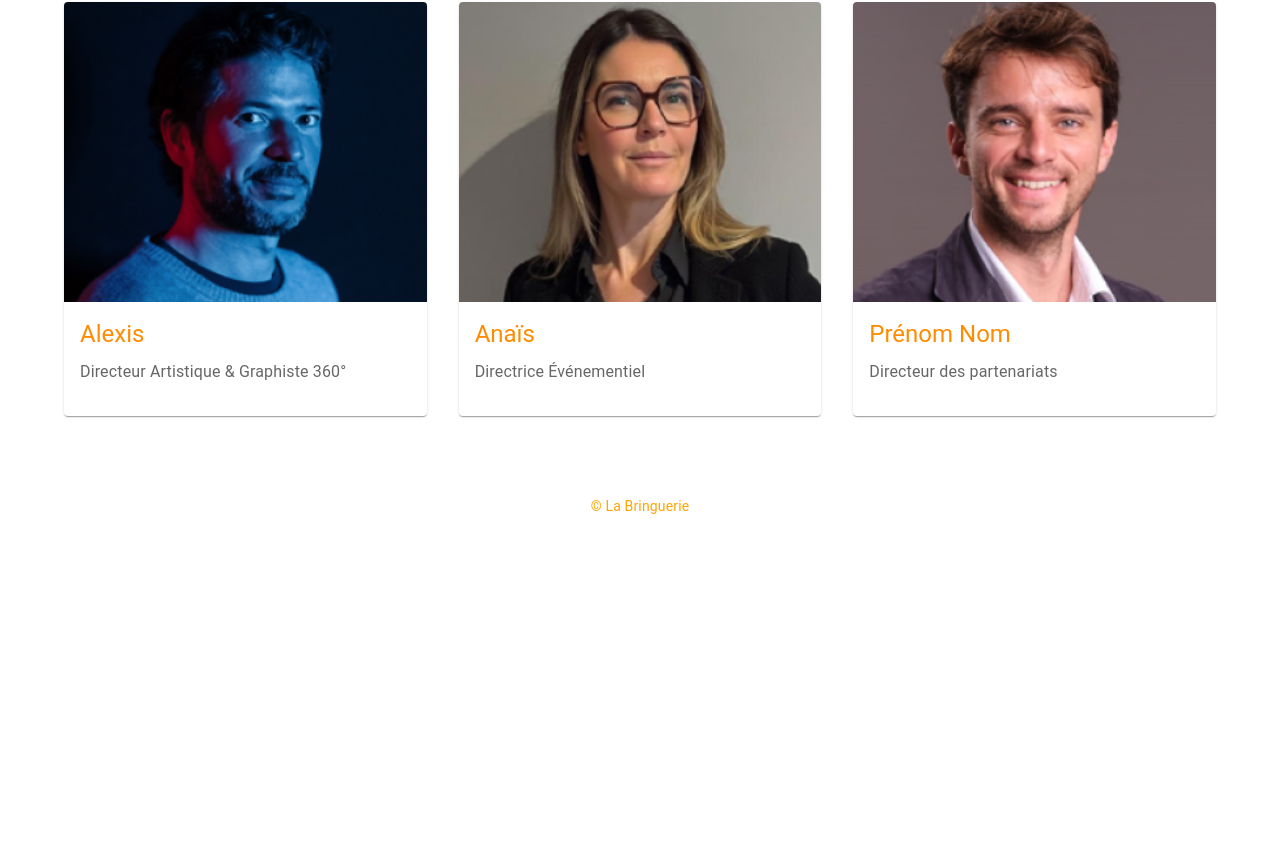
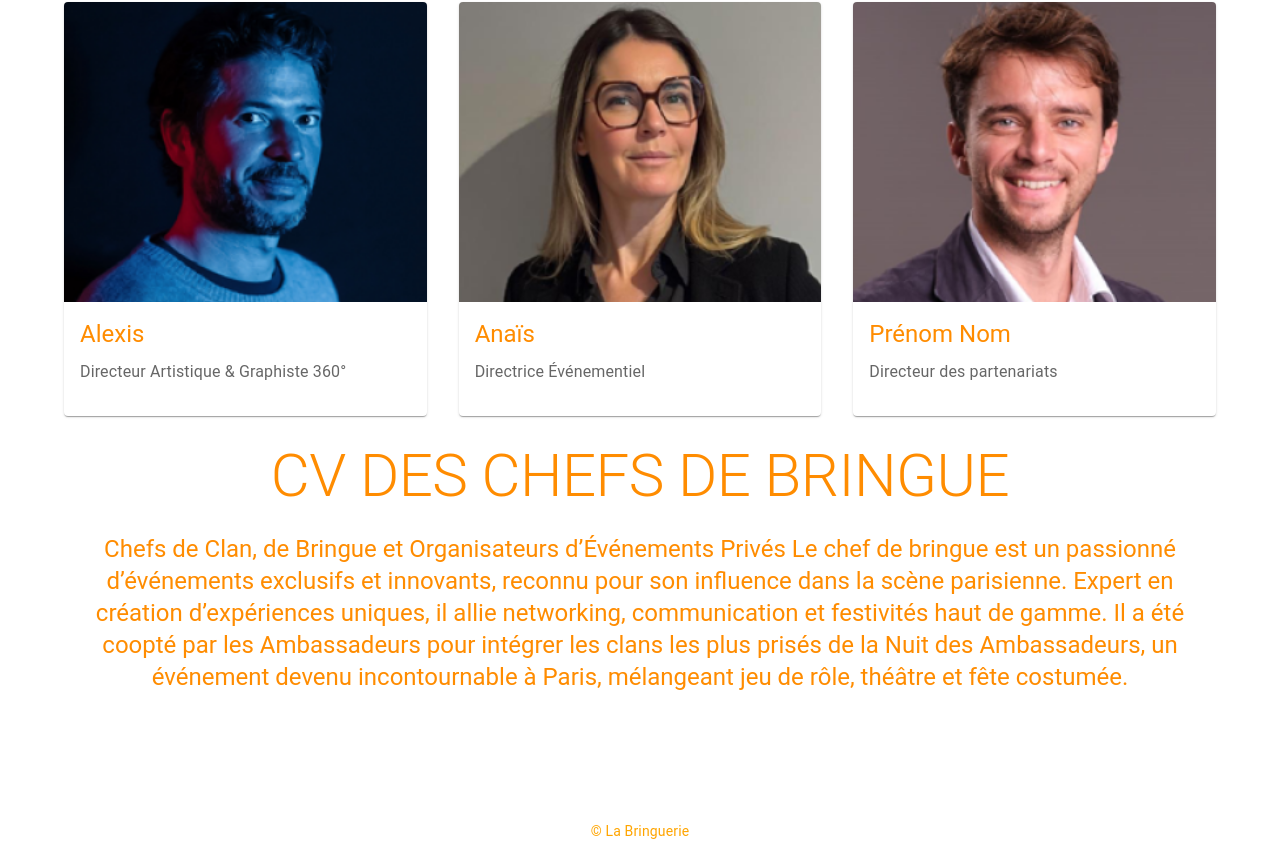
Before and after one commit to Raphael77850/La-Bringuerie, a React (Vite) app in the folder client/: page /about in a window 1280 px wide. Shown: the part 289-1146 px from the top of the page. Before the commit the page ends 821 px from the top, so only its background shows below. Built offline with nearby package versions, Linux system fonts and the light colour scheme.

Commit message:
adding some in about

```diff
--- a/client/src/pages/About/AboutPage.tsx
+++ b/client/src/pages/About/AboutPage.tsx
@@ -101,6 +101,30 @@ export default function AboutPage() {
               </Grid>
             ))}
           </Grid>
+          <Typography
+            variant="h2"
+            align="center"
+            pt={3}
+            gutterBottom
+            sx={{ color: "#FF8C00" }}
+          >
+            CV DES CHEFS DE BRINGUE
+          </Typography>
+          <Typography
+            variant="h5"
+            align="center"
+            paragraph
+            sx={{ color: "#FF8C00", mb: 6 }}
+          >
+            Chefs de Clan, de Bringue et Organisateurs d’Événements Privés Le
+            chef de bringue est un passionné d’événements exclusifs et
+            innovants, reconnu pour son influence dans la scène parisienne.
+            Expert en création d’expériences uniques, il allie networking,
+            communication et festivités haut de gamme. Il a été coopté par les
+            Ambassadeurs pour intégrer les clans les plus prisés de la Nuit des
+            Ambassadeurs, un événement devenu incontournable à Paris, mélangeant
+            jeu de rôle, théâtre et fête costumée.
+          </Typography>
         </Container>
       </AboutSection>
       <Footer />
```
